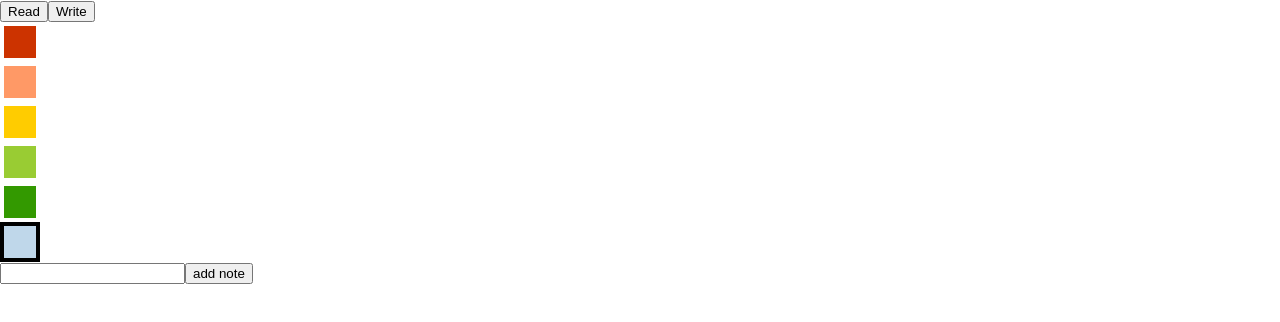
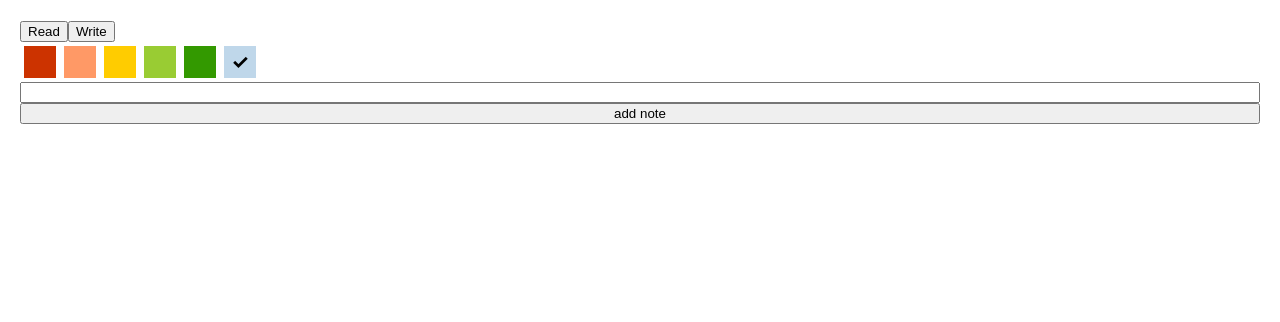
Before and after one commit to olastor/nfc-tags, a React (Create React App) app: page / in a window 1280 px wide. Shown: the top 322 px of the page. Built offline with nearby package versions, Linux system fonts and the light colour scheme.

Commit message:
feat: style and abort

```diff
--- a/src/App.css
+++ b/src/App.css
@@ -1,3 +1,15 @@
+html, body {
+  padding: 10px;
+}
+
+form {
+  display: flex;
+  flex-direction: column;
+}
+.color-select {
+  display: flex;
+  flex-direction: row
+}
 .note-color {
   width: 40px;
   height: 40px;
@@ -11,6 +23,42 @@
   border: 4px solid #fff;
 }
 
+.selected-color:before {
+  content: '\2713';
+}
 .selected-color {
-  border: 4px solid;
+  display: flex;
+  align-items: center;
+  justify-content: center;
+  font-weight: bold;
+  font-size: 20px;
 }
+
+.indeterminate-progress-bar {
+    background-color: #d1d5db;
+    border-radius: 99990px;
+    height: 0.7rem;
+    position: relative;
+    overflow: hidden;
+}
+
+.indeterminate-progress-bar__progress {
+    background-color: blue;
+    border-radius: 99999px;
+    position: absolute;
+    bottom: 0;
+    top: 0;
+    width: 50%;
+    animation-duration: 2s;
+    animation-iteration-count: infinite;
+    animation-name: indeterminate-progress-bar;
+}
+
+@keyframes indeterminate-progress-bar {
+    from {
+        left: -50%;
+    }
+    to {
+        left: 100%;
+    }
+}
--- a/src/App.js
+++ b/src/App.js
@@ -1,4 +1,4 @@
-import { useState, useCallback } from 'react'
+import { useState, useEffect, useCallback } from 'react'
 import './App.css';
 
 const FORMAT_VERSION = 'v1'
@@ -11,7 +11,7 @@ const COLORS = [
   '#BFD7EA'
 ]
 
-const formatNote = (note) => `${FORMAT_VERSION};${note?.color};${note.text}`
+const formatNote = note => `${FORMAT_VERSION};${note?.color};${note.text}`
 const parseNote = rawText => {
   if (rawText.startsWith(FORMAT_VERSION)) {
     const [version, color] = rawText.split(';', 2)
@@ -20,12 +20,28 @@ const parseNote = rawText => {
   }
 }
 
-
+let writeAbortController
+let readAbortController
 
 function App() {
   const [notes, setNotes] = useState([])
   const [selectedColor, setSelectedColor] = useState(COLORS[COLORS.length - 1])
   const [chosenText, setChosenText] = useState('')
+  const [isReading, setIsReading] = useState(false)
+  const [isWriting, setIsWriting] = useState(false)
+
+  useEffect(() => {
+    writeAbortController = new AbortController()
+    readAbortController = new AbortController()
+
+    writeAbortController.signal.onabort = event => {
+      setIsWriting(false)
+    }
+
+    readAbortController.signal.onabort = event => {
+      setIsReading(false)
+    }
+  }, [setIsReading, setIsWriting])
 
   const writeTag = useCallback(async () => {
     if (!notes && !notes.length) return
@@ -35,18 +51,22 @@ function App() {
         recordType: 'text',
         data: formatNote(note)
       }))
-  })}, [notes,setNotes])
+  }, { signal: writeAbortController.signal })
+    writeAbortController.abort()
+  }, [notes,setNotes])
 
-  const addNote = e => {
+  const addNote = useCallback(e => {
     if (e) e.preventDefault()
-    setNotes([...notes, { color: selectedColor, text: chosenText }])
-  }
+    setNotes(prevNotes => [...prevNotes, { color: selectedColor, text: chosenText }])
+  }, [notes,setNotes,chosenText,selectedColor])
 const readTag = useCallback(async (
 ) => {
   try {
     const ndef = new window.NDEFReader();
-    await ndef.scan();
-
+    await ndef.scan({ signal: readAbortController.signal });
+        setTimeout(() => {
+readAbortController.abort()
+        })
     setNotes([])
 
     ndef.addEventListener("readingerror", () => {
@@ -71,10 +91,24 @@ const readTag = useCallback(async (
       <button onClick={() => readTag()}>Read</button>
       <button onClick={() => writeTag()}>Write</button>
       <form onSubmit={addNote}>
+        <div className='color-select'>
         {COLORS.map(color => <div onClick={() => setSelectedColor(color)} style={{ backgroundColor: color }} className={`predefined-color${color === selectedColor ? ' selected-color' : ''}`}></div>)}
+        </div>
         <input type="text" onChange={e => setChosenText(e.target.value)} />
         <button type="submit">add note</button>
       </form>
+      {isWriting && <div>
+        <p>Writing</p>
+      <div class="indeterminate-progress-bar">
+        <div class="indeterminate-progress-bar__progress"></div>
+      </div></div>
+      }
+      {isReading && <div>
+        <p>Reading</p>
+      <div class="indeterminate-progress-bar">
+        <div class="indeterminate-progress-bar__progress"></div>
+      </div></div>
+      }
       {notes && notes.map((note, i) => <div key={`note-display-${i}`}>
         <div style={{ backgroundColor: note?.color }} className='note-color'></div>
         <div>{note?.text}</div>
```
